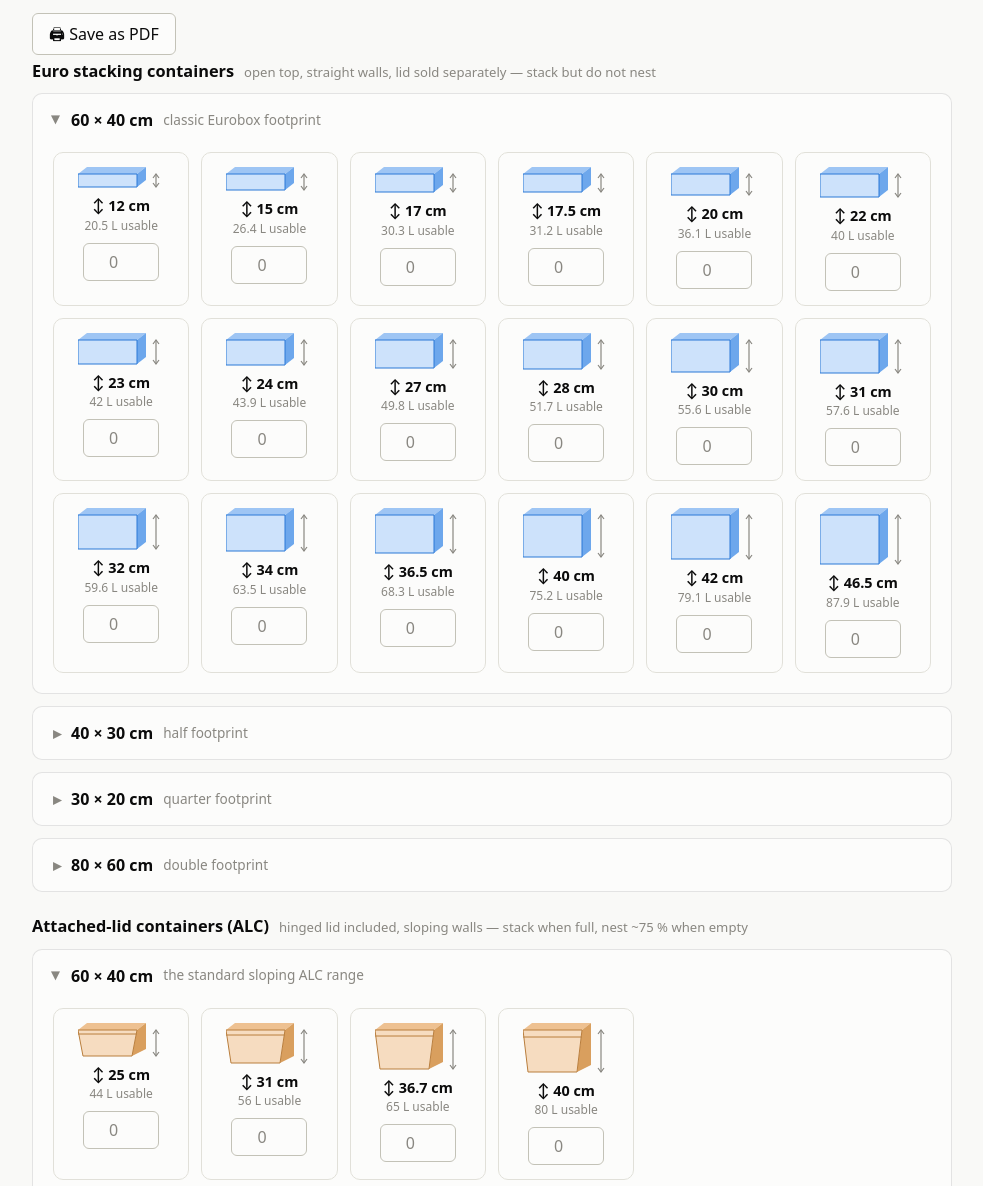
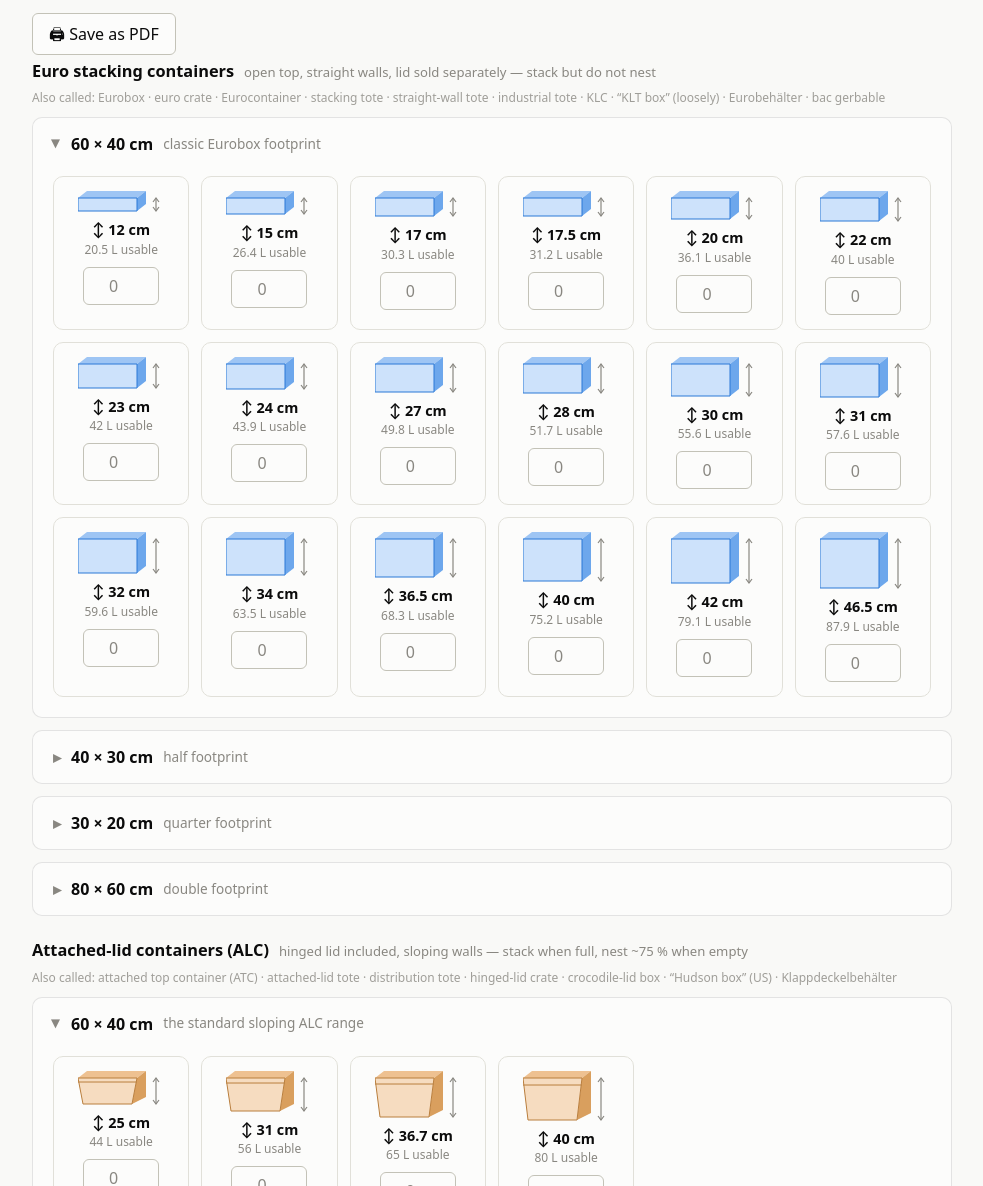
Before and after one commit to danielrosehill/storage-container-calculator, a plain HTML site: page index.html in a window 1280 px wide. Shown: the part 114-1300 px from the top of the page, without its empty margins (148-1131 px from the left). Drawn offline with Linux system fonts and the light colour scheme.

Commit message:
Surface the vendor capacity spread and the names each family goes by
The dataset now carries vendor_capacity_low_l / vendor_capacity_high_l per
row, built from four vendors' own published internal dimensions. On a
60x40x32 box those span 60 to 66 L, because Salesbridges publishes the top
opening (570x370) where Plastic Box Shop publishes something near the base
(555x355). The catalogue here keeps the conservative reading; the reference
doc now says so explicitly rather than implying the vendors agree.

Also adds an "Also called" line under each family heading. The trade has no
agreed vocabulary — euro crate, stacking tote, KLC, Eurobehaelter for one
family; attached top container, distribution tote, "Hudson box" for the
other — and someone who knows the product under another name currently has
nothing to match on.

Capture route for the new source, since it is not obvious: Lightspeed eCom
storefronts (cdn.webshopapp.com in the source) serve any page as JSON via
?format=json, but only the per-product payload carries the spec table.

Co-Authored-By: Claude Opus 5 (1M context) <noreply@anthropic.com>

```diff
--- a/index.html
+++ b/index.html
@@ -109,6 +109,14 @@
   .family-head:first-child { margin-top: 4px; }
   .family-head h2 { font-size: 1.02rem; }
   .family-head .fam-sub { font-size: 0.82rem; color: var(--text-muted); }
+  /* Own line under the heading: these are search terms, not part of the label. */
+  .family-head .fam-aka {
+    flex-basis: 100%;
+    margin-top: -4px;
+    font-size: 0.75rem;
+    color: var(--text-muted);
+    opacity: 0.8;
+  }
   /* ---- footprint accordions ---- */
   details.footprint {
     background: var(--surface-1);
@@ -569,16 +577,23 @@
 // Sources and the verification date are in docs/ of this repo.
 // ============================================================================
 
+// `aka` is for the reader who knows the product under another name — the trade has
+// no agreed vocabulary and half the terms are regional. Full list with provenance:
+// https://huggingface.co/datasets/danielrosehill/storage-container-dimensions
 const FAMILIES = {
   euro: {
     name: "Euro stacking containers",
     sub: "open top, straight walls, lid sold separately — stack but do not nest",
+    aka: "Eurobox · euro crate · Eurocontainer · stacking tote · straight-wall tote · " +
+         "industrial tote · KLC · “KLT box” (loosely) · Eurobehälter · bac gerbable",
     nestRatio: 0,      // fraction of its own height a nested empty box saves
     taper: false,
   },
   alc: {
     name: "Attached-lid containers (ALC)",
     sub: "hinged lid included, sloping walls — stack when full, nest ~75 % when empty",
+    aka: "attached top container (ATC) · attached-lid tote · distribution tote · " +
+         "hinged-lid crate · crocodile-lid box · “Hudson box” (US) · Klappdeckelbehälter",
     nestRatio: 0.75,
     taper: true,
   },
@@ -678,7 +693,8 @@ for (const g of GROUPS) {
   if (g.fam !== lastFam) {
     const head = document.createElement("div");
     head.className = "family-head";
-    head.innerHTML = `<h2>${FAMILIES[g.fam].name}</h2><span class="fam-sub">${FAMILIES[g.fam].sub}</span>`;
+    head.innerHTML = `<h2>${FAMILIES[g.fam].name}</h2><span class="fam-sub">${FAMILIES[g.fam].sub}</span>`
+      + `<span class="fam-aka">Also called: ${FAMILIES[g.fam].aka}</span>`;
     sectionsEl.appendChild(head);
     lastFam = g.fam;
   }
```
Also changed, not shown: 2 other files.
